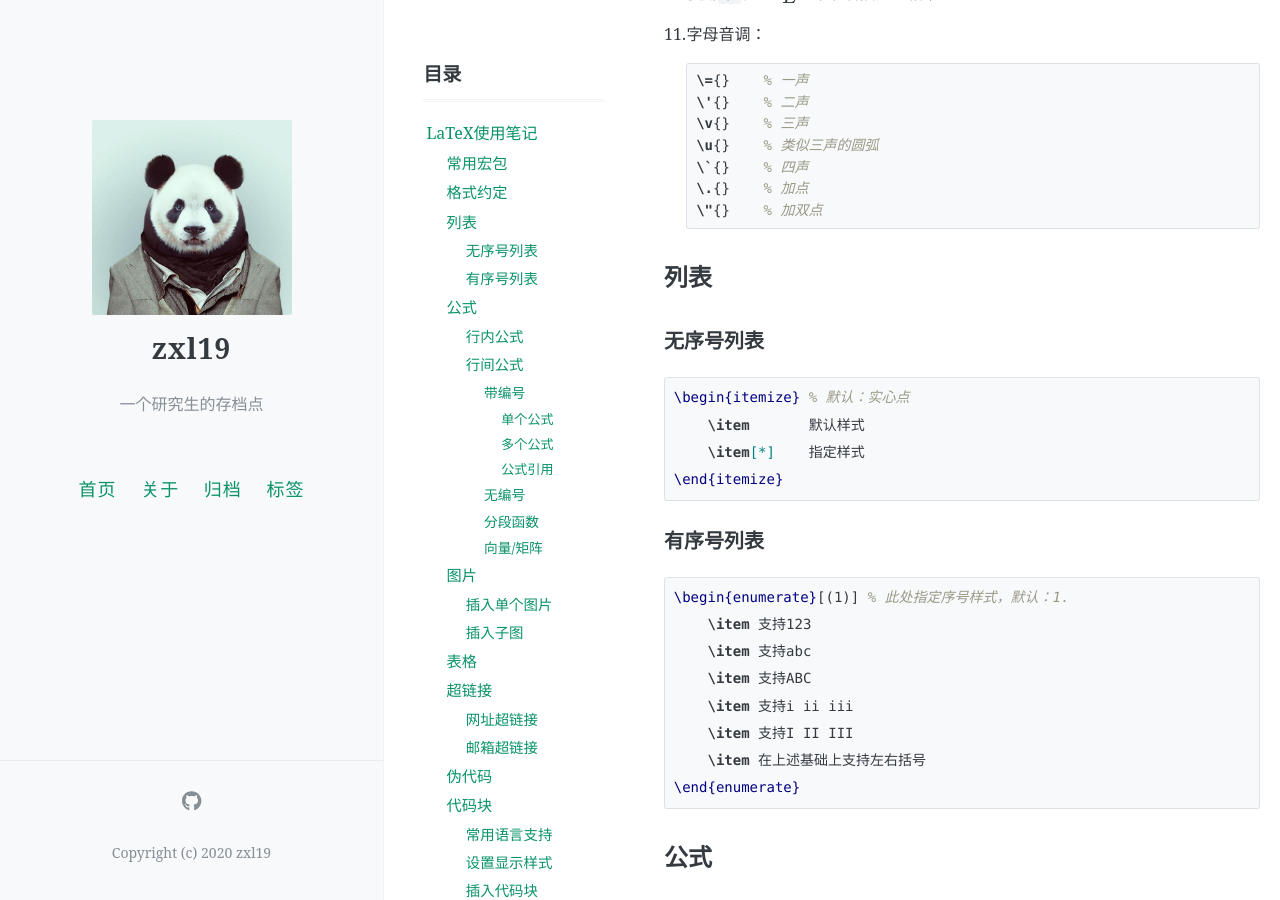
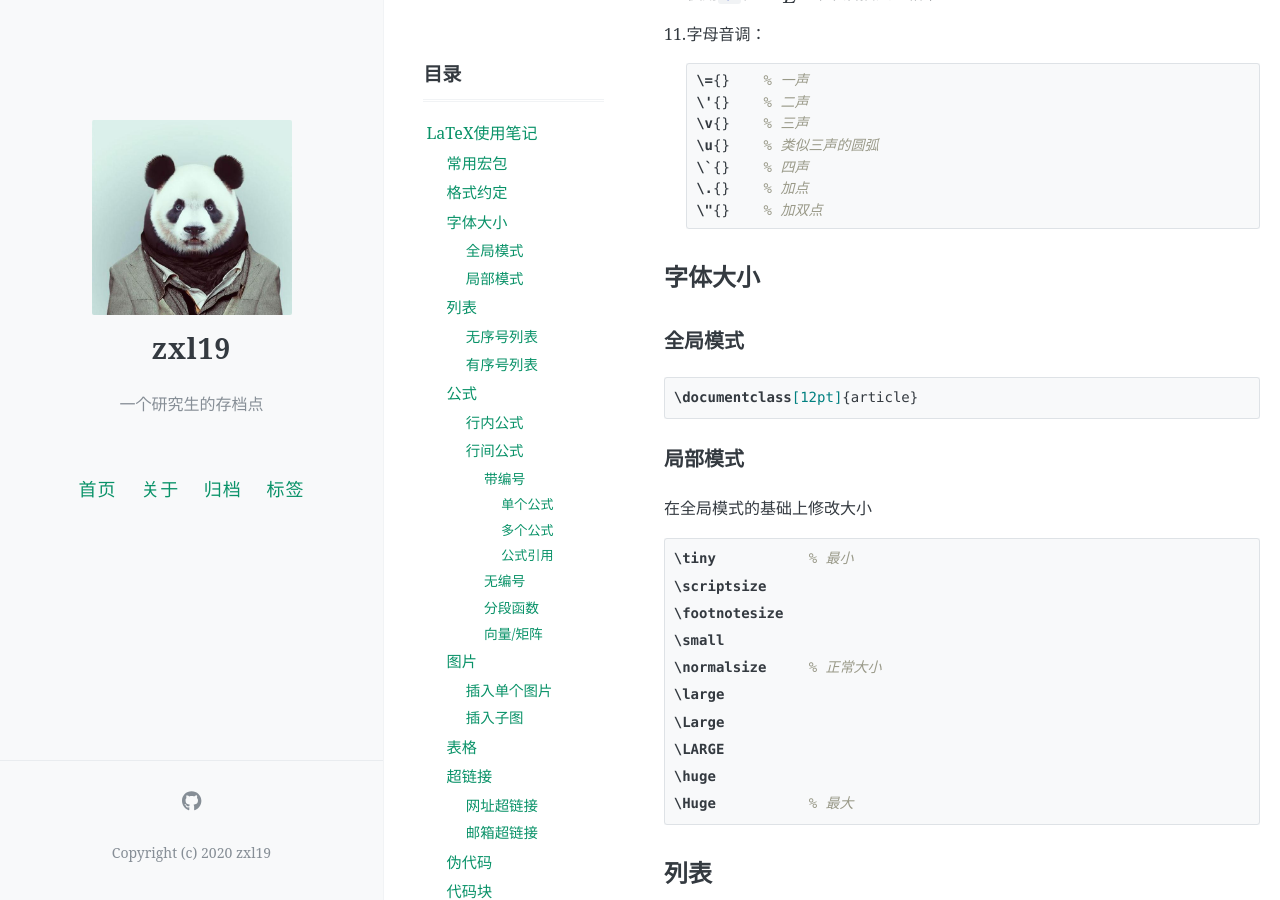
Before and after one commit to zxl19/zxl19.github.io, a Jekyll site: the page built from _posts/2021-03-29-latex-note.md, in a window 1280 px wide and 900 px high, scrolled down 2445 px. Built offline with Jekyll 4.4.1, drawn with Linux system fonts in a browser that asks for light colours; formulas are drawn with MathJax 3; comment, search, counter and statistics services are not loaded.

Commit message:
Update 2021-03-29-latex-note.md

````diff
--- a/_posts/2021-03-29-latex-note.md
+++ b/_posts/2021-03-29-latex-note.md
@@ -114,6 +114,31 @@ pinned: true
     \.{}    % 加点
     \"{}    % 加双点
     ```
+
+## 字体大小
+
+### 全局模式
+
+```latex
+\documentclass[12pt]{article}
+```
+
+### 局部模式
+
+在全局模式的基础上修改大小
+
+```latex
+\tiny           % 最小
+\scriptsize
+\footnotesize
+\small
+\normalsize     % 正常大小
+\large
+\Large
+\LARGE
+\huge
+\Huge           % 最大
+```
 
 ## 列表
 
@@ -626,17 +651,18 @@ TODO
 8. [音调1-CSDN博客](https://blog.csdn.net/xin_yu_xin/article/details/26467751)
 9. [音调2-知乎](https://zhuanlan.zhihu.com/p/75828544)
 10. [音调3-CSDN博客](https://blog.csdn.net/jianti9962/article/details/114481366)
-11. [列表-CSDN博客](https://blog.csdn.net/HugoChen_cs/article/details/105189541)
-12. [公式-简书](https://www.jianshu.com/p/97ec8a3739f6)
-13. [图片1-CSDN博客](https://blog.csdn.net/qq_38526623/article/details/103737589)
-14. [图片2-CSDN博客](https://blog.csdn.net/LeonSUST/article/details/89332744)
-15. [\multirow-CSDN博客](https://blog.csdn.net/robert_chen1988/article/details/80861246)
-16. [超链接-CSDN博客](https://blog.csdn.net/OOFFrankDura/article/details/90600855)
-17. [代码块1-Overleaf](https://www.overleaf.com/learn/latex/Code_listing)
-18. [代码块2-CSDN博客](https://blog.csdn.net/RobertChenGuangzhi/article/details/45126785)
-19. [脚注-LaTeX 工作室](https://www.latexstudio.net/archives/51620.html)
-20. [参考文献1-知乎](https://zhuanlan.zhihu.com/p/265479955)
-21. [参考文献2-知乎](https://zhuanlan.zhihu.com/p/114733612)
-22. [参考文献3-Stack Exchange](https://tex.stackexchange.com/questions/99615/backref-package-for-page-reference)
-23. [参考文献4-CSDN博客](https://blog.csdn.net/xovee/article/details/109715706)
-24. [参考文献5-CSDN博客](https://blog.csdn.net/xovee/article/details/109896563)
+11. [字体大小-简书](https://www.jianshu.com/p/ad400d7fe885)
+12. [列表-CSDN博客](https://blog.csdn.net/HugoChen_cs/article/details/105189541)
+13. [公式-简书](https://www.jianshu.com/p/97ec8a3739f6)
+14. [图片1-CSDN博客](https://blog.csdn.net/qq_38526623/article/details/103737589)
+15. [图片2-CSDN博客](https://blog.csdn.net/LeonSUST/article/details/89332744)
+16. [\multirow-CSDN博客](https://blog.csdn.net/robert_chen1988/article/details/80861246)
+17. [超链接-CSDN博客](https://blog.csdn.net/OOFFrankDura/article/details/90600855)
+18. [代码块1-Overleaf](https://www.overleaf.com/learn/latex/Code_listing)
+19. [代码块2-CSDN博客](https://blog.csdn.net/RobertChenGuangzhi/article/details/45126785)
+20. [脚注-LaTeX 工作室](https://www.latexstudio.net/archives/51620.html)
+21. [参考文献1-知乎](https://zhuanlan.zhihu.com/p/265479955)
+22. [参考文献2-知乎](https://zhuanlan.zhihu.com/p/114733612)
+23. [参考文献3-Stack Exchange](https://tex.stackexchange.com/questions/99615/backref-package-for-page-reference)
+24. [参考文献4-CSDN博客](https://blog.csdn.net/xovee/article/details/109715706)
+25. [参考文献5-CSDN博客](https://blog.csdn.net/xovee/article/details/109896563)
````
